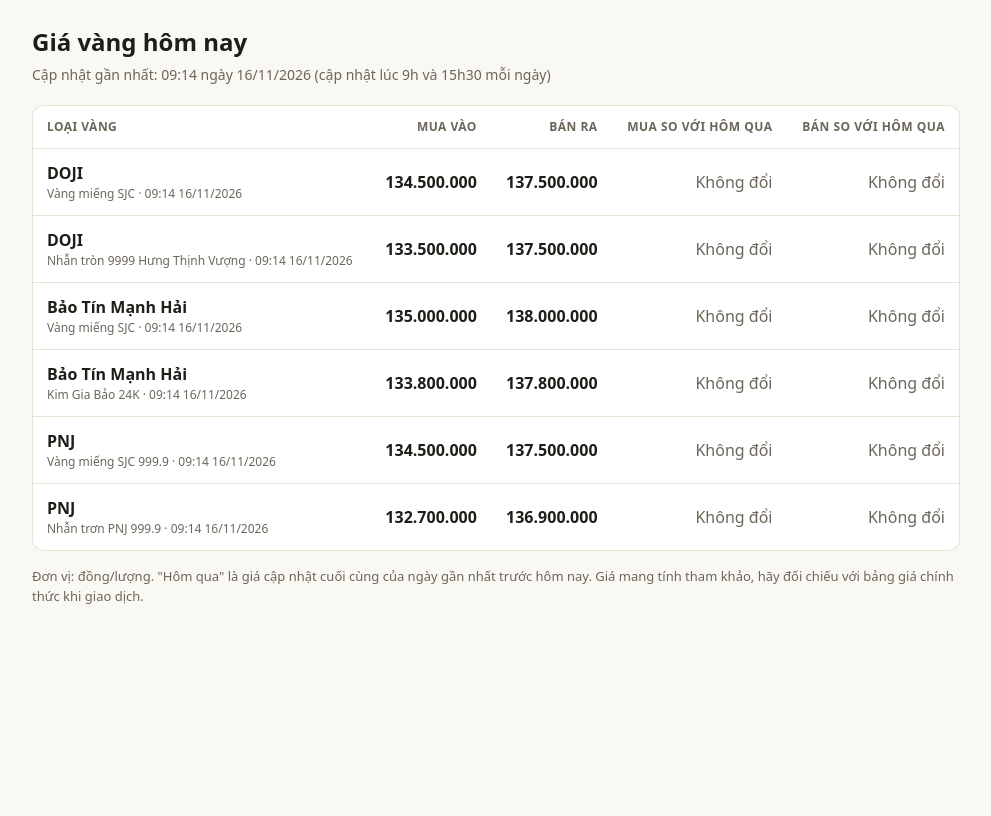
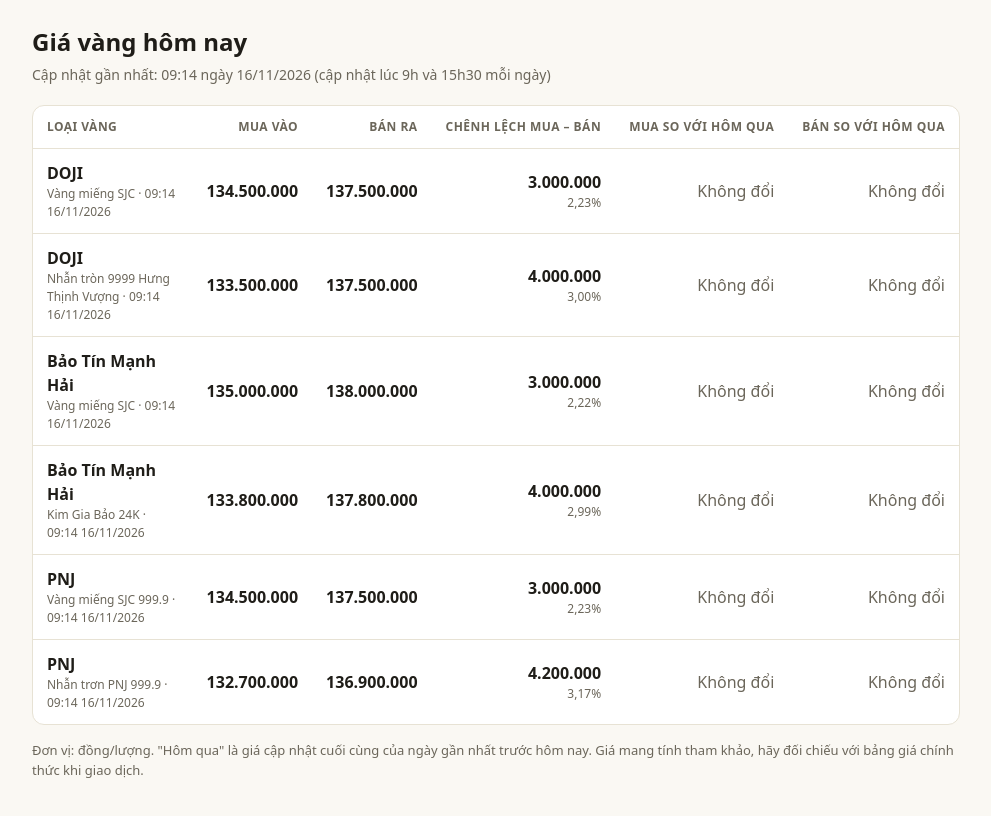
Before and after one commit to mhn16vibe/gia-vang-vibe, a plain HTML site: page index.html in a window 1280 px wide. Shown: the whole page, without its empty margins (144-1135 px from the left). Drawn offline with Linux system fonts and the light colour scheme.

Commit message:
Add files via upload

```diff
--- a/index.html
+++ b/index.html
@@ -33,8 +33,8 @@
   <h1>Giá vàng hôm nay</h1>
   <p class="sub" id="sub">Đang tải dữ liệu…</p>
   <div class="card"><table>
-    <thead><tr><th>Loại vàng</th><th>Mua vào</th><th>Bán ra</th><th>Mua so với hôm qua</th><th>Bán so với hôm qua</th></tr></thead>
-    <tbody id="rows"><tr><td colspan="5">Đang tải…</td></tr></tbody>
+    <thead><tr><th>Loại vàng</th><th>Mua vào</th><th>Bán ra</th><th>Chênh lệch mua – bán</th><th>Mua so với hôm qua</th><th>Bán so với hôm qua</th></tr></thead>
+    <tbody id="rows"><tr><td colspan="6">Đang tải…</td></tr></tbody>
   </table></div>
   <div id="warn"></div>
   <p class="foot">Đơn vị: đồng/lượng. "Hôm qua" là giá cập nhật cuối cùng của ngày gần nhất trước hôm nay. Giá mang tính tham khảo, hãy đối chiếu với bảng giá chính thức khi giao dịch.</p>
@@ -69,7 +69,7 @@ async function load() {
   try { const r = await fetch('data/status.json' + bust); if (r.ok) status = await r.json(); } catch (e) {}
   const tbody = document.getElementById('rows');
   if (!data.length) {
-    tbody.innerHTML = '<tr><td colspan="5">Chưa có dữ liệu. Hãy chạy tác vụ cập nhật lần đầu (xem hướng dẫn README).</td></tr>';
+    tbody.innerHTML = '<tr><td colspan="6">Chưa có dữ liệu. Hãy chạy tác vụ cập nhật lần đầu (xem hướng dẫn README).</td></tr>';
     document.getElementById('sub').textContent = '';
   } else {
     data.sort((a, b) => a.timestamp.localeCompare(b.timestamp));
@@ -83,6 +83,7 @@ async function load() {
       const buy = +last.buy, sell = +last.sell;
       html += `<tr><td><span class="brand">${last.brand}</span><span class="prod small">${last.product} · ${last.timestamp.slice(11,16)} ${last.date.split('-').reverse().join('/')}</span></td>
         <td class="num">${vnd(buy)}</td><td class="num">${vnd(sell)}</td>
+        <td class="num">${vnd(sell - buy)}<span class="small prod">${buy ? ((sell - buy) / buy * 100).toFixed(2).replace('.', ',') + '%' : ''}</span></td>
         <td>${delta(buy, prev ? +prev.buy : null)}</td><td>${delta(sell, prev ? +prev.sell : null)}</td></tr>`;
     }
     tbody.innerHTML = html;
```
